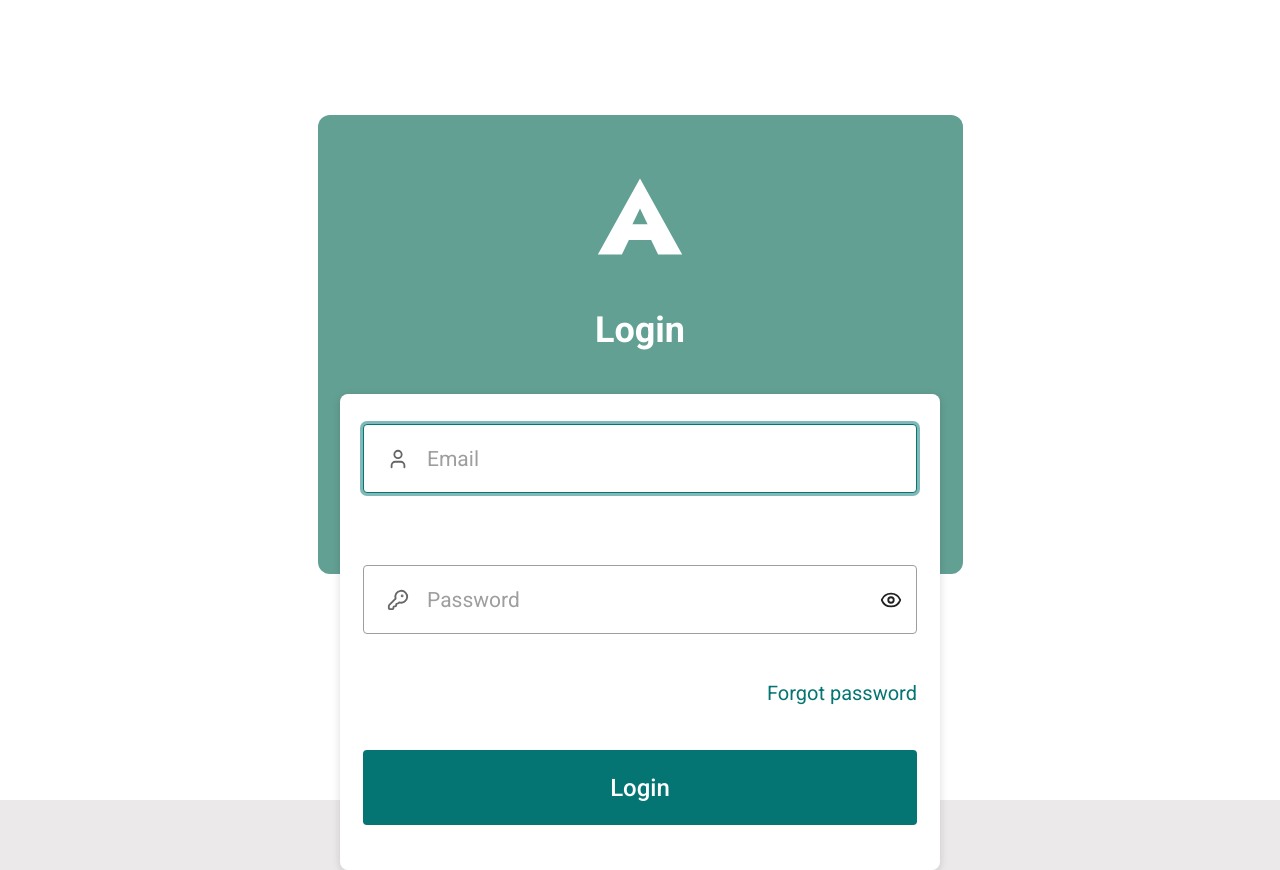
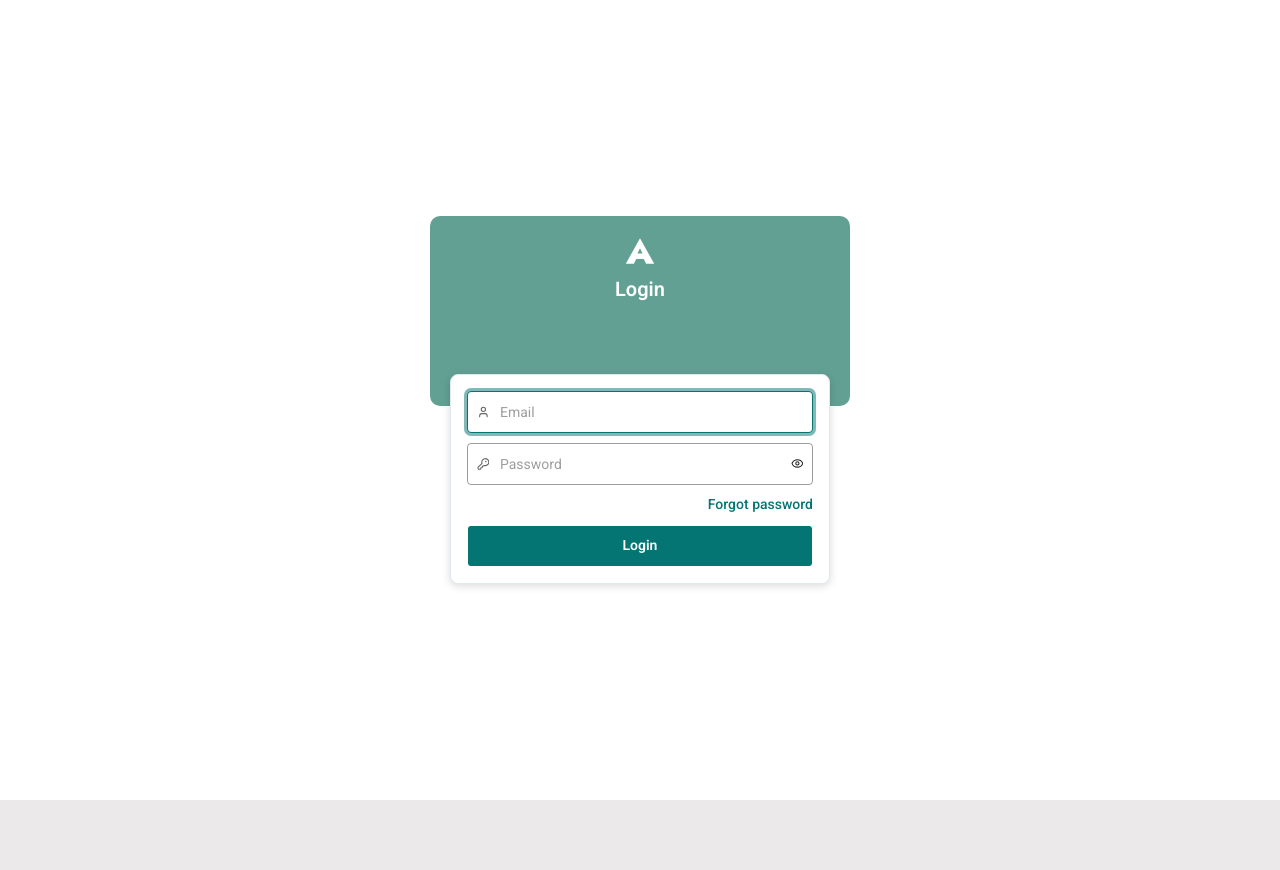
Before and after one commit to atilioobadia-cpu/aimscams, a Next.js app in the folder apps/web/: page /login in a window 1280 px wide. After the commit the page ends 800 px from the top, so only its background shows below. Built offline with nearby package versions, Linux system fonts and the light colour scheme; no server answers.

Commit message:
fix(web): compact auth forms while preserving reference layout

```diff
--- a/apps/web/next.config.ts
+++ b/apps/web/next.config.ts
@@ -12,6 +12,7 @@ try {
 
 const nextConfig: NextConfig = {
   reactStrictMode: true,
+  devIndicators: false,
 };
 
 export default nextConfig;
--- a/apps/web/src/app/login/page.tsx
+++ b/apps/web/src/app/login/page.tsx
@@ -1,10 +1,10 @@
-import { WakandiLoginShell } from "@/components/auth/wakandi-login-shell";
+import { AuthCard } from "@/components/auth/auth-card";
 import { LoginForm } from "@/components/auth/login-form";
 
 export default function LoginPage() {
   return (
-    <WakandiLoginShell>
+    <AuthCard title="Login">
       <LoginForm />
-    </WakandiLoginShell>
+    </AuthCard>
   );
 }
--- a/apps/web/src/components/auth/auth-card.tsx
+++ b/apps/web/src/components/auth/auth-card.tsx
@@ -1,5 +1,6 @@
 import type { ReactNode } from "react";
 
+import { AuthShell } from "@/components/auth/auth-shell";
 import { cn } from "cn";
 
 type AuthCardProps = {
@@ -12,24 +13,19 @@ type AuthCardProps = {
 
 export function AuthCard({ title, description, children, footer, className }: AuthCardProps) {
   return (
-    <div
-      className={cn(
-        "mx-auto w-full max-w-[600px] rounded-[8px] border border-[#e2e8f0] bg-white px-[23px] pt-[30px] pb-[45px] shadow-[0_2px_8px_rgba(0,0,0,0.15)]",
-        className,
-      )}
-    >
-      <div>
-        <h1 className="text-[29px] font-bold leading-tight tracking-[-0.025em] text-strong">
-          {title}
-        </h1>
-        {description ? (
-          <p className="mt-2.5 text-[14px] leading-6 text-label">{description}</p>
+    <AuthShell title={title}>
+      <section
+        className={cn(
+          "w-full rounded-[8px] border border-card-border bg-white p-5 shadow-[0_2px_8px_rgba(0,0,0,0.15)]",
+          className,
+        )}
+      >
+        {description ? <p className="text-[12.8px] leading-5 text-label">{description}</p> : null}
+        <div className={description ? "mt-3" : undefined}>{children}</div>
+        {footer ? (
+          <div className="mt-4 border-t border-card-border pt-3">{footer}</div>
         ) : null}
-      </div>
-      <div className="mt-7">{children}</div>
-      {footer ? (
-        <div className="mt-7 border-t border-card-border pt-5">{footer}</div>
-      ) : null}
-    </div>
+      </section>
+    </AuthShell>
   );
 }
--- a/apps/web/src/components/auth/auth-shell.tsx
+++ b/apps/web/src/components/auth/auth-shell.tsx
@@ -2,19 +2,21 @@ import type { ReactNode } from "react";
 
 import { AimscamsMark } from "@/components/brand/aimscams-mark";
 
-export function AuthShell({ children }: { children: ReactNode }) {
+export function AuthShell({ children, title }: { children: ReactNode; title: string }) {
   return (
-    <main className="flex min-h-screen items-center justify-center bg-white px-4 py-6">
-      <div className="w-full max-w-[600px]">
-        <div className="mb-5 flex items-center justify-center gap-2.5">
-          <span className="grid size-10 place-items-center rounded-lg bg-brand text-on-primary">
-            <AimscamsMark className="size-6" />
-          </span>
-          <p className="text-[18px] font-bold leading-none tracking-[-0.02em] text-strong">
-            AIMSCAMS
-          </p>
+    <main className="flex min-h-screen items-center justify-center bg-white px-4 py-8 font-[family-name:var(--font-roboto)]">
+      <div className="w-full max-w-[420px]">
+        <div className="h-[190px] rounded-[10px] bg-[#63a094] pt-6">
+          <div className="flex justify-center">
+            <AimscamsMark className="h-10 w-auto text-white" />
+          </div>
+          <h1 className="mx-auto mt-4 w-full px-5 text-center text-[20px] font-semibold leading-6 text-white">
+            {title}
+          </h1>
         </div>
-        {children}
+        <div className="relative z-10 mx-auto -mt-10 w-full max-w-[380px]">
+          {children}
+        </div>
       </div>
     </main>
   );
--- a/apps/web/src/components/auth/login-form.tsx
+++ b/apps/web/src/components/auth/login-form.tsx
@@ -6,6 +6,7 @@ import { Eye, EyeOff, KeyRound, LoaderCircle, User } from "lucide-react";
 import { useState, type FormEvent } from "react";
 
 import { FormError } from "@/components/auth/form-error";
+import { Button } from "@/components/ui/button";
 import { Input } from "@/components/ui/input";
 import { ApiError, apiRequest } from "@/lib/api";
 import {
@@ -23,8 +24,8 @@ type FieldErrors = {
 };
 
 const fieldClass =
-  "h-[69px] w-full rounded-[4px] border border-[#9e9e9e] bg-white pl-[63px] pr-[20px] text-[21px] text-[#212121] placeholder:text-[#9e9e9e] focus:border-[#057573] focus:outline-none focus:ring-0 md:text-[21px]";
-const fieldErrorClass = "mt-1.5 text-[12px] leading-5 text-accent-red";
+  "h-[42px] w-full rounded-[4px] border border-[#9e9e9e] bg-white pl-10 pr-3 text-[14px] text-[#212121] placeholder:text-[#9e9e9e] focus:border-[#057573] focus:outline-none focus:ring-0 md:text-[14px]";
+const fieldErrorClass = "mt-1 text-[12.8px] leading-4 text-accent-red";
 
 function validNextPath(candidate: string | undefined): string {
   if (!candidate?.startsWith("/") || candidate.startsWith("//")) return "/dashboard";
@@ -92,8 +93,9 @@ export function LoginForm({ nextPath }: { nextPath?: string }) {
   return (
     <form onSubmit={handleSubmit} noValidate className="space-y-0">
       <div className="relative">
-        <User className="pointer-events-none absolute left-[24px] top-1/2 size-[22px] -translate-y-1/2 text-[#666666]" />
+        <User className="pointer-events-none absolute left-3 top-1/2 size-4 -translate-y-1/2 text-[#666666]" aria-hidden="true" />
         <Input
+          id="login-email"
           name="email"
           type="email"
           inputMode="email"
@@ -108,6 +110,7 @@ export function LoginForm({ nextPath }: { nextPath?: string }) {
               setFieldErrors((current) => ({ ...current, email: undefined }));
             }
           }}
+          aria-label="Email"
           aria-invalid={Boolean(fieldErrors.email)}
           aria-describedby={fieldErrors.email ? "email-error" : undefined}
           disabled={submitting}
@@ -121,9 +124,10 @@ export function LoginForm({ nextPath }: { nextPath?: string }) {
         </p>
       ) : null}
 
-      <div className="relative mt-[72px]">
-        <KeyRound className="pointer-events-none absolute left-[24px] top-1/2 size-[22px] -translate-y-1/2 text-[#666666]" />
+      <div className="relative mt-3">
+        <KeyRound className="pointer-events-none absolute left-3 top-1/2 size-4 -translate-y-1/2 text-[#666666]" aria-hidden="true" />
         <Input
+          id="login-password"
           name="password"
           type={showPassword ? "text" : "password"}
           autoComplete="current-password"
@@ -134,10 +138,11 @@ export function LoginForm({ nextPath }: { nextPath?: string }) {
               setFieldErrors((current) => ({ ...current, password: undefined }));
             }
           }}
+          aria-label="Password"
           aria-invalid={Boolean(fieldErrors.password)}
           aria-describedby={fieldErrors.password ? "password-error" : undefined}
           disabled={submitting}
-          className={`${fieldClass} pl-[63px] pr-[52px]`}
+          className={`${fieldClass} pr-10`}
           placeholder="Password"
         />
         <button
@@ -145,9 +150,9 @@ export function LoginForm({ nextPath }: { nextPath?: string }) {
           onClick={() => setShowPassword((current) => !current)}
           aria-label={showPassword ? "Hide password" : "Show password"}
           aria-pressed={showPassword}
-          className="absolute inset-y-0 right-0 grid w-[52px] place-items-center text-[#212121] outline-none"
+          className="absolute inset-y-0 right-0 grid w-10 place-items-center text-[#212121] outline-none"
         >
-          {showPassword ? <EyeOff className="size-[22px]" /> : <Eye className="size-[22px]" />}
+          {showPassword ? <EyeOff className="size-4" /> : <Eye className="size-4" />}
         </button>
       </div>
       {fieldErrors.password ? (
@@ -156,36 +161,36 @@ export function LoginForm({ nextPath }: { nextPath?: string }) {
         </p>
       ) : null}
 
-      <div className="mt-[44px] flex justify-end">
+      <div className="mt-3 flex justify-end">
         <Link
           href="/forgot-password"
-          className="text-[20px] font-normal text-[#057573] outline-none hover:underline focus-visible:underline"
+          className="text-[14px] font-medium text-[#057573] outline-none hover:underline focus-visible:underline"
         >
           Forgot password
         </Link>
       </div>
 
       {formError ? (
-        <div className="mt-[8px] w-full">
+        <div className="mt-2 w-full">
           <FormError message={formError} />
         </div>
       ) : null}
 
-      <button
+      <Button
         type="submit"
         disabled={submitting}
         aria-busy={submitting}
-        className="mt-[42px] flex h-[75px] w-full items-center justify-center rounded-[4px] bg-[#057573] text-[24px] font-medium text-white transition-colors hover:bg-[#046664] disabled:opacity-60"
+        className="mt-3 h-[42px] w-full rounded-[4px] bg-[#057573] text-[14px] font-semibold text-white hover:bg-[#046664]"
       >
         {submitting ? (
           <>
-            <LoaderCircle className="mr-2 size-5 animate-spin" aria-hidden="true" />
+            <LoaderCircle className="mr-2 size-4 animate-spin" aria-hidden="true" />
             Signing in
           </>
         ) : (
           "Login"
         )}
-      </button>
+      </Button>
     </form>
   );
 }
--- a/apps/web/src/components/auth/wakandi-login-shell.tsx
+++ /dev/null
@@ -1,33 +0,0 @@
-import type { ReactNode } from "react";
-
-import { AimscamsMark } from "@/components/brand/aimscams-mark";
-
-export function WakandiLoginShell({
-  children,
-  title = "Login",
-}: {
-  children: ReactNode;
-  title?: string;
-}) {
-  return (
-    <main
-      className="min-h-screen bg-white font-[family-name:var(--font-roboto)]"
-      style={{ fontFamily: "var(--font-roboto), Roboto, sans-serif" }}
-    >
-      <div className="flex justify-center px-4 pt-[115px]">
-        <div className="relative w-[645px] h-[459px] max-md:w-[calc(100vw-32px)] max-md:h-auto rounded-[12px] bg-[#63a094]">
-          <div className="absolute left-1/2 top-[54px] -translate-x-1/2 max-md:static max-md:translate-x-0 max-md:flex max-md:justify-center max-md:pt-[45px]">
-            <AimscamsMark className="h-[95px] w-auto text-white max-md:h-[76px]" />
-          </div>
-          <h1 className="absolute left-1/2 top-[197px] -translate-x-1/2 text-[36px] font-bold leading-none text-white max-md:static max-md:translate-x-0 max-md:text-center max-md:pt-4">
-            {title}
-          </h1>
-
-          <div className="absolute left-1/2 top-[279px] w-[600px] -translate-x-1/2 rounded-[8px] bg-white px-[23px] pt-[30px] pb-[45px] shadow-[0_2px_8px_rgba(0,0,0,0.15)] min-h-[468px] max-md:static max-md:translate-x-0 max-md:mt-6 max-md:w-[calc(100vw-32px)] max-md:mx-auto">
-            {children}
-          </div>
-        </div>
-      </div>
-    </main>
-  );
-}
```
Also changed, not shown: apps/web/src/components/auth/forgot-password-form.tsx (+29 -25 lines), apps/web/src/components/auth/mfa-challenge-form.tsx (+14 -44 lines), apps/web/src/components/auth/password-input.tsx (+12 -5 lines).
